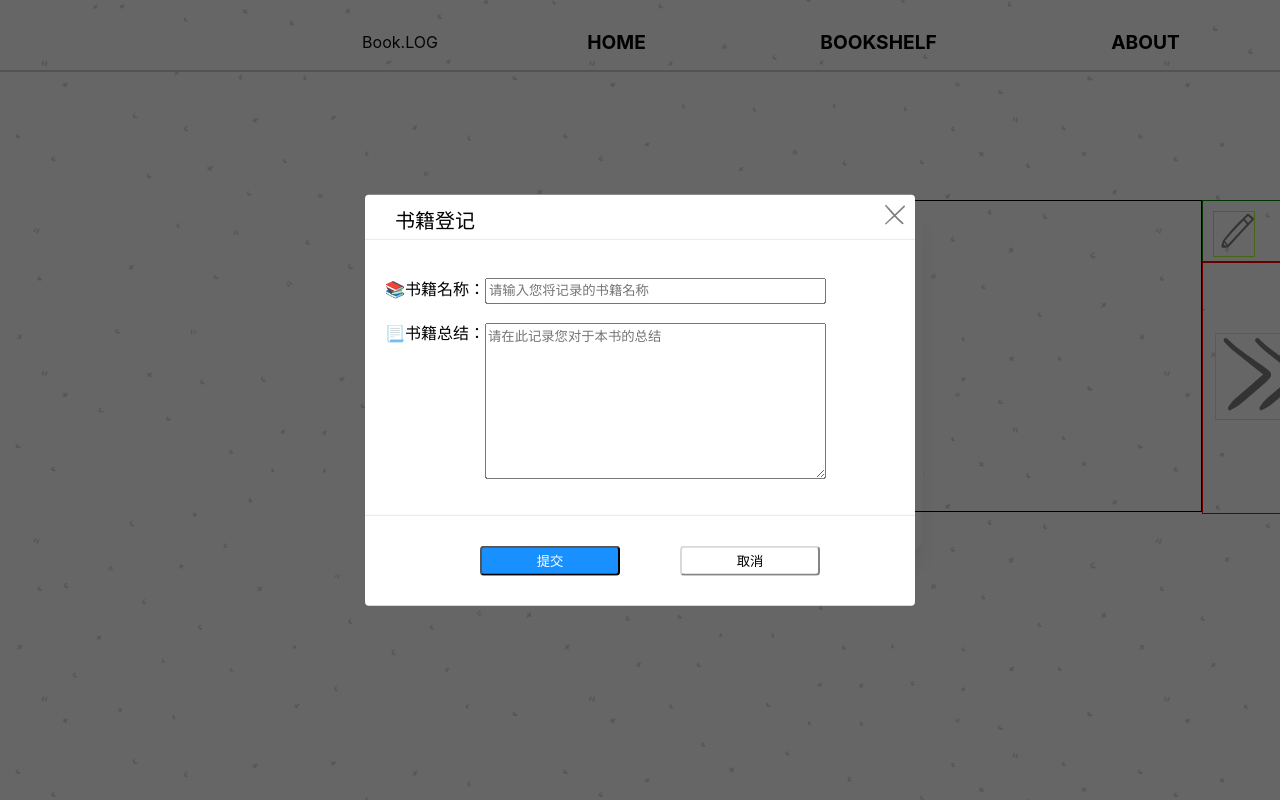
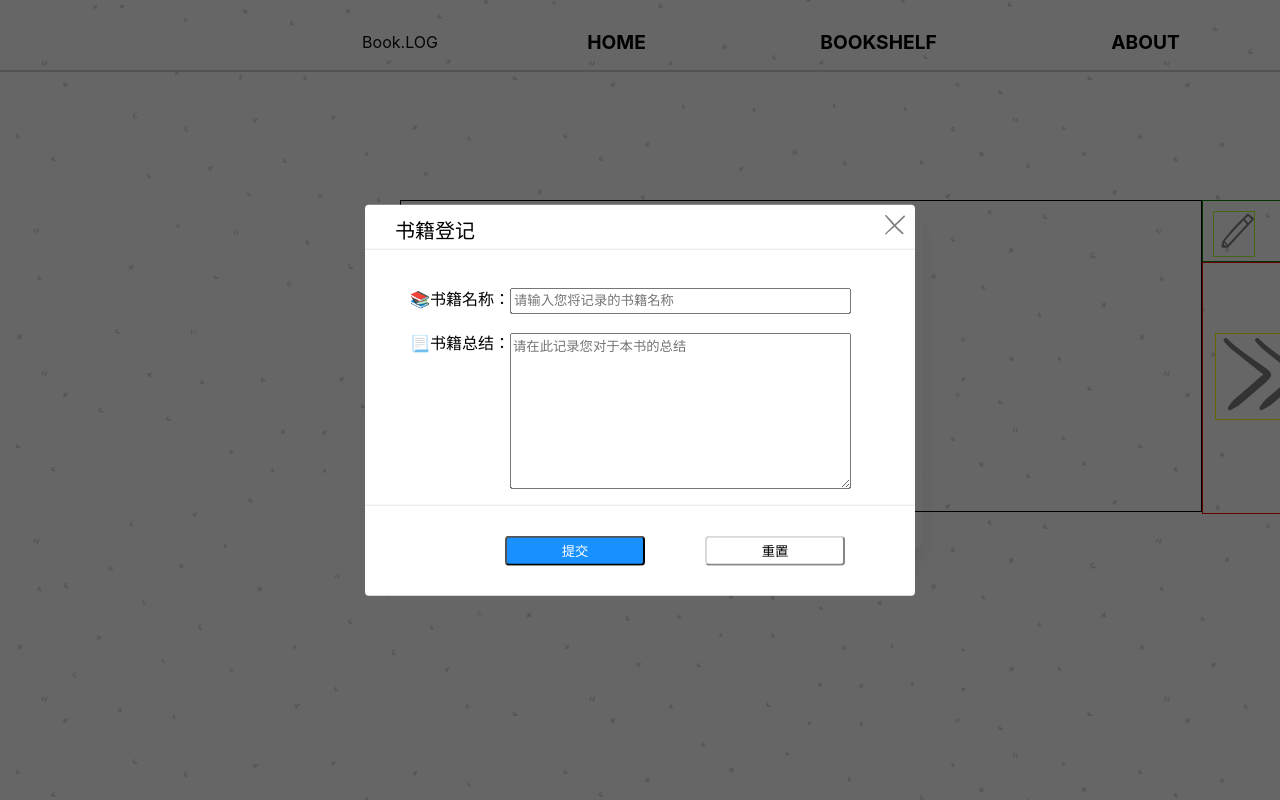
Before and after one commit to farodia/BookSummaryBlog, a React (Create React App) app: page / in a window 1280 px wide. Both pictures are taken after a click on the element 1234 px from the left and 234 px from the top of the page. Shown: the top 800 px of the page. Built offline with nearby package versions, Linux system fonts and the light colour scheme.

Commit message:
[jingyi]change the button of form into the button of modal

```diff
--- a/src/components/FormContent.tsx
+++ b/src/components/FormContent.tsx
@@ -3,7 +3,7 @@ import '../modal.css'
 
 const FormContent = () => {
     return (
-        <form>
+        <form id="form-content">
             <div className="modal-body">
                 <ul>
                     📚书籍名称：
@@ -15,7 +15,7 @@ const FormContent = () => {
                 </ul>
             </div>
             <input type="submit" value="提交" className="modal-confirm-btn"/>
-            <input type="submit" value="取消" className="modal-cancel-btn" />
+            <input type="reset" value="重置" className="modal-cancel-btn" />
         </form>
     );
 }
--- a/src/modal.css
+++ b/src/modal.css
@@ -40,7 +40,7 @@
 }
 
 .modal-body {
-    padding: 20px;
+    padding: 20px 0 0 45px;
     font-size: 16px;
     border-bottom: 1px solid #e8e8e8;
 }
@@ -70,7 +70,7 @@
 .modal-confirm-btn {
     background: #1890ff;
     color: white;
-    margin: 30px 20px 30px 20px;
+    margin: 30px 20px 30px 70px;
     border-radius: 4px;
     width: 140px;
     height: 30px;
@@ -84,4 +84,6 @@ ul {
 .title-content {
     width: 333px;
     height: 20px;
+    /*border-radius: 4px;*/
+    /*border:2px solid #d4d4da;*/
 }
```
